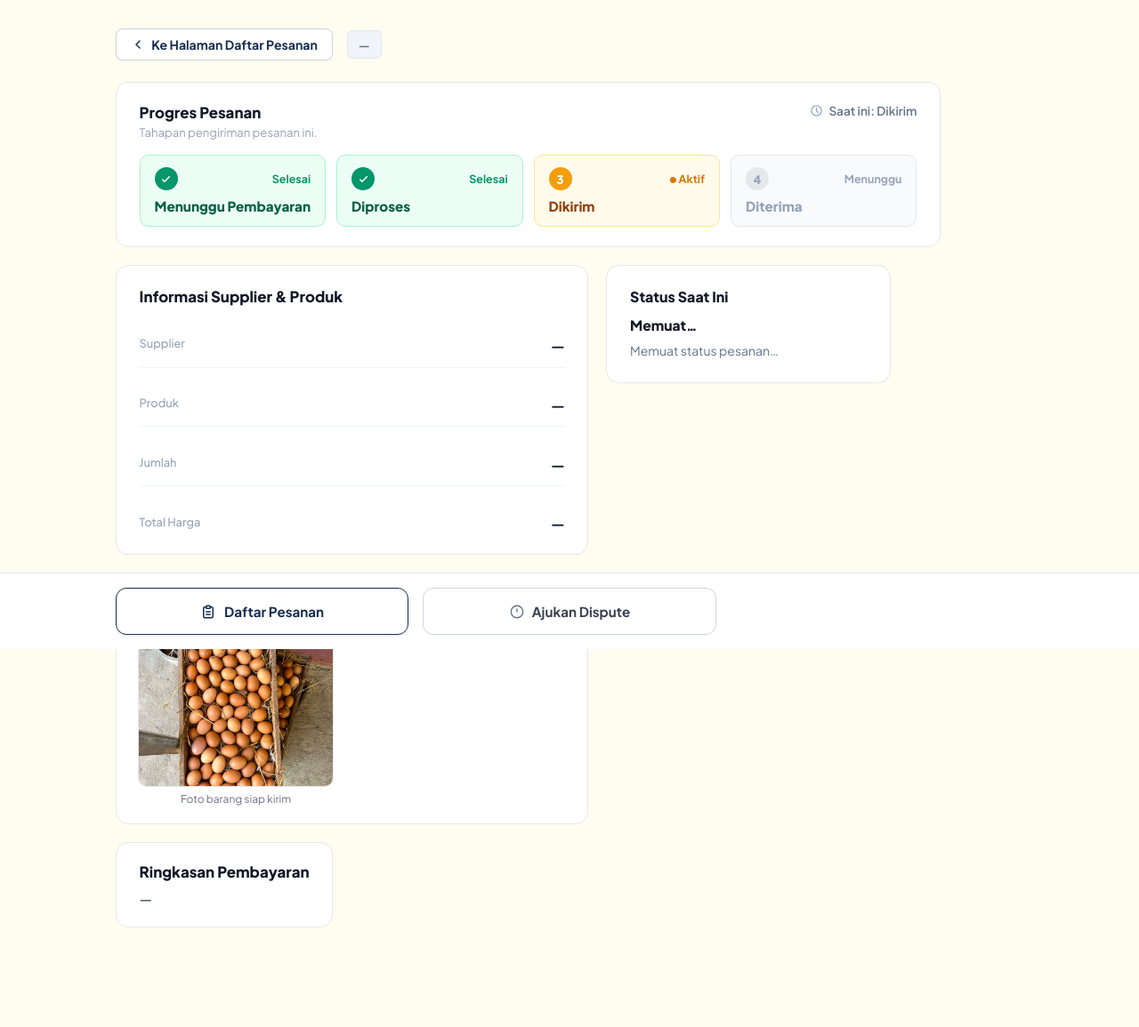
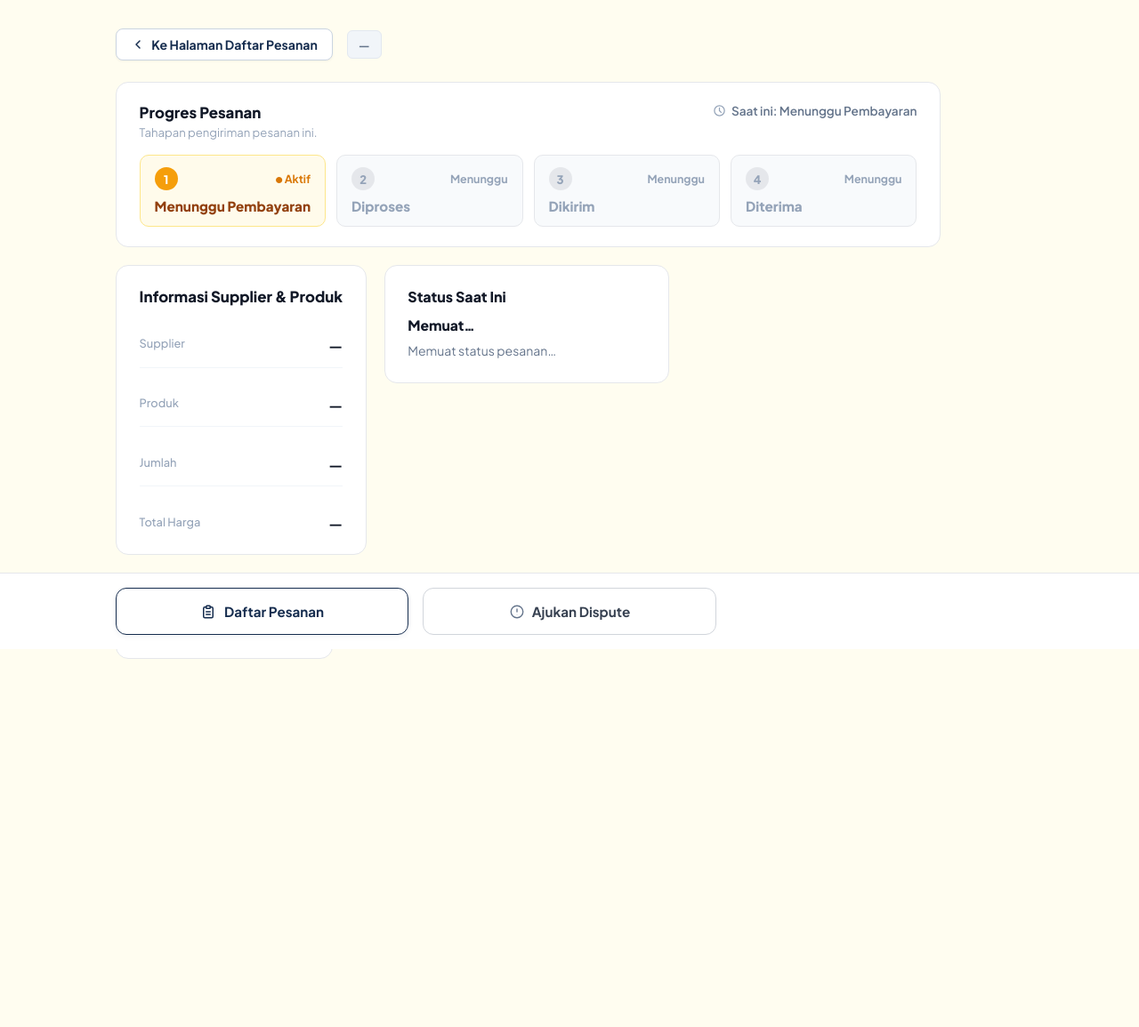
Before and after one commit to Vallens-jpg/B2B, a PHP site: page /pages/order_detail.php in a window 1280 px wide. Shown: the part 70-1225 px from the top of the page at 89% size. After the commit the page ends 811 px from the top, so only its background shows below. Run offline with PHP 8.4, Linux system fonts and the light colour scheme.

Commit message:
Perbaiki total bayar, penghitung pesanan, dan progres/bukti di detail order

```diff
--- a/src/api/order/detail.php
+++ b/src/api/order/detail.php
@@ -24,7 +24,7 @@ try {
     $idPerusahaan = $profil['id_perusahaan'] !== null ? (int) $profil['id_perusahaan'] : null;
 
     $stmt = $pdo->prepare(
-        'SELECT ps.id_pesanan AS id, ps.id_pembeli AS buyer_id, ps.id_perusahaan AS perusahaan_id, pn.id_produk AS produk_id, ps.jumlah AS jumlah_kg, ps.harga_satuan, ps.total_harga AS total, ps.fee_nominal AS fee, ps.status, ps.tanggal_pesanan AS created_at, ps.alasan_batal, pg.no_resi AS resi, pr.nama_produk AS nama_produk, pb.nama_pembeli AS nama_buyer, per.nama_perusahaan AS nama_perusahaan, byr.xendit_id AS nomor_invoice ' .
+        'SELECT ps.id_pesanan AS id, ps.id_pembeli AS buyer_id, ps.id_perusahaan AS perusahaan_id, pn.id_produk AS produk_id, ps.jumlah AS jumlah_kg, ps.harga_satuan, ps.total_harga AS total, ps.fee_nominal AS fee, ps.status, ps.tanggal_pesanan AS created_at, ps.alasan_batal, pg.tanggal_pengiriman AS tanggal_kirim, pg.jasa_pengiriman AS jasa_kirim, pg.no_resi AS resi, pr.nama_produk AS nama_produk, pb.nama_pembeli AS nama_buyer, per.nama_perusahaan AS nama_perusahaan, byr.xendit_id AS nomor_invoice ' .
         'FROM pesanan ps JOIN penawaran pn ON pn.id_penawaran = ps.id_penawaran JOIN produk pr ON pr.id_produk = pn.id_produk JOIN pembeli pb ON pb.id_pembeli = ps.id_pembeli LEFT JOIN perusahaan per ON per.id_perusahaan = ps.id_perusahaan LEFT JOIN pembayaran byr ON byr.id_pesanan = ps.id_pesanan LEFT JOIN pengiriman pg ON pg.id_pesanan = ps.id_pesanan WHERE ps.id_pesanan = ? LIMIT 1'
     );
     $stmt->execute([$id]);
@@ -73,6 +73,8 @@ $order['jumlah_kg'] = (float) $order['jumlah_kg'];
 $order['harga_satuan'] = (float) $order['harga_satuan'];
 $order['total'] = (float) $order['total'];
 $order['fee'] = (float) $order['fee'];
-$order['total_bayar'] = (float) $order['total'] + (float) $order['fee'];
+// Pembeli hanya membayar total_harga; fee platform dipotong dari dana
+// perusahaan, jadi fee TIDAK ditambahkan ke total bayar pembeli.
+$order['total_bayar'] = (float) $order['total'];
 
 json_ok(['order' => $order, 'riwayat' => $riwayat, 'tombol' => $tombol]);
--- a/src/api/order/list.php
+++ b/src/api/order/list.php
@@ -51,7 +51,9 @@ foreach ($orders as &$o) {
     $o['harga_satuan'] = (float) $o['harga_satuan'];
     $o['total'] = (float) $o['total'];
     $o['fee'] = (float) $o['fee'];
-    $o['total_bayar'] = $o['total'] + $o['fee'];
+    // Pembeli hanya membayar total_harga; fee platform dipotong dari dana
+    // perusahaan, jadi fee TIDAK ditambahkan ke total bayar pembeli.
+    $o['total_bayar'] = $o['total'];
     // Kolom escrow hanya ada di cabang perusahaan; cabang pembeli
     // mengembalikan null (isset aman untuk key yang tidak ada).
     $o['jumlah_ditahan'] = isset($o['jumlah_ditahan']) ? (float) $o['jumlah_ditahan'] : null;
--- a/src/pages/order_detail.php
+++ b/src/pages/order_detail.php
@@ -637,45 +637,41 @@
             <circle cx="12" cy="12" r="9"/>
             <path d="M12 7v5l3 3" stroke-linecap="round" stroke-linejoin="round"/>
           </svg>
-          Saat ini: Dikirim
+          <span id="saatIniText">Saat ini: Menunggu Pembayaran</span>
         </div>
       </div>
 
       <div class="dp-steps-row">
 
-        <!-- Step 1: Selesai -->
-        <div class="dp-step-card done">
+        <!-- Step 1 -->
+        <div class="dp-step-card active" id="step1">
           <div class="dp-step-top">
-            <div class="dp-step-check">
-              <svg viewBox="0 0 24 24"><path d="M5 13l4 4L19 7" stroke-linecap="round" stroke-linejoin="round"/></svg>
-            </div>
-            <span class="dp-step-status selesai">Selesai</span>
+            <div class="dp-step-num active-num">1</div>
+            <span class="dp-step-status aktif">Aktif</span>
           </div>
-          <div class="dp-step-label selesai-label">Menunggu Pembayaran</div>
+          <div class="dp-step-label aktif-label">Menunggu Pembayaran</div>
         </div>
 
-        <!-- Step 2: Selesai -->
-        <div class="dp-step-card done">
+        <!-- Step 2 -->
+        <div class="dp-step-card pending" id="step2">
           <div class="dp-step-top">
-            <div class="dp-step-check">
-              <svg viewBox="0 0 24 24"><path d="M5 13l4 4L19 7" stroke-linecap="round" stroke-linejoin="round"/></svg>
-            </div>
-            <span class="dp-step-status selesai">Selesai</span>
+            <div class="dp-step-num pending-num">2</div>
+            <span class="dp-step-status menunggu">Menunggu</span>
           </div>
-          <div class="dp-step-label selesai-label">Diproses</div>
+          <div class="dp-step-label pending-label">Diproses</div>
         </div>
 
-        <!-- Step 3: Aktif -->
-        <div class="dp-step-card active">
+        <!-- Step 3 -->
+        <div class="dp-step-card pending" id="step3">
           <div class="dp-step-top">
-            <div class="dp-step-num active-num">3</div>
-            <span class="dp-step-status aktif">Aktif</span>
+            <div class="dp-step-num pending-num">3</div>
+            <span class="dp-step-status menunggu">Menunggu</span>
           </div>
-          <div class="dp-step-label aktif-label">Dikirim</div>
+          <div class="dp-step-label pending-label">Dikirim</div>
         </div>
 
         <!-- Step 4: Menunggu -->
-        <div class="dp-step-card pending">
+        <div class="dp-step-card pending" id="step4">
           <div class="dp-step-top">
             <div class="dp-step-num pending-num">4</div>
             <span class="dp-step-status menunggu">Menunggu</span>
@@ -721,8 +717,8 @@
         <div class="dp-status-desc">Memuat status pesanan…</div>
       </div>
 
-      <!-- Bukti Pengiriman dari Penjual -->
-      <div class="dp-bukti-card">
+      <!-- Bukti Pengiriman dari Penjual: hanya tampil kalau ada data pengiriman asli. -->
+      <div class="dp-bukti-card" id="buktiCard" style="display:none;">
         <div class="dp-bukti-header">
           <div class="dp-bukti-title">
             <svg width="18" height="18" viewBox="0 0 24 24" fill="none" stroke="#15803D" stroke-width="2" stroke-linecap="round" stroke-linejoin="round">
@@ -731,24 +727,8 @@
               <polyline points="21 15 16 10 5 21"/>
             </svg>
             Bukti Pengiriman dari Penjual
-            <span class="dp-bukti-badge">Diterima</span>
           </div>
-          <div class="dp-bukti-meta">Dikirim: 03 Nov 2026, 09.30</div>
-        </div>
-        <div class="dp-bukti-grid" style="grid-template-columns: 220px;">
-          <!-- Foto barang -->
-          <div>
-            <div class="dp-bukti-thumb" onclick="bukaLightbox('img/bukti-kirim-telur.jpg', 'Foto barang — Telur siap kirim')">
-              <img src="../assets/img/bukti-kirim-telur.jpg" alt="Bukti pengiriman telur">
-              <div class="dp-bukti-overlay">
-                <svg width="28" height="28" viewBox="0 0 24 24" fill="none" stroke="currentColor" stroke-width="2">
-                  <circle cx="11" cy="11" r="8"/><line x1="21" y1="21" x2="16.65" y2="16.65"/>
-                  <line x1="11" y1="8" x2="11" y2="14"/><line x1="8" y1="11" x2="14" y2="11"/>
-                </svg>
-              </div>
-            </div>
-            <div class="dp-bukti-caption">Foto barang siap kirim</div>
-          </div>
+          <div class="dp-bukti-meta" id="buktiMeta">—</div>
         </div>
       </div>
 
@@ -817,6 +797,36 @@
     const urlParams   = new URLSearchParams(window.location.search);
     const orderIdParam = urlParams.get('id');
     // Nilai diisi dari API (?id=); tanpa id, biarkan '—'.
+    // Progres pesanan mengikuti status asli dari database.
+    // Tahapan: 0 Menunggu Pembayaran, 1 Diproses, 2 Dikirim, 3 Diterima.
+    function updateProgress(status) {
+      var labelStatus = { menunggu_bayar: 'Menunggu Pembayaran', dibayar: 'Dibayar', diproses: 'Diproses', dikirim: 'Dikirim', diterima: 'Diterima', selesai: 'Selesai', dibatalkan: 'Dibatalkan' };
+      var tahap = { menunggu_bayar: 0, dibayar: 1, diproses: 1, dikirim: 2, diterima: 3, selesai: 4, dibatalkan: -1 };
+      var cur = (tahap[status] !== undefined) ? tahap[status] : 0;
+      var saatIni = document.getElementById('saatIniText');
+      if (saatIni) saatIni.innerText = 'Saat ini: ' + (labelStatus[status] || status);
+      var checkSvg = '<div class="dp-step-check"><svg viewBox="0 0 24 24"><path d="M5 13l4 4L19 7" stroke-linecap="round" stroke-linejoin="round"/></svg></div>';
+      for (var i = 1; i <= 4; i++) {
+        var card = document.getElementById('step' + i);
+        if (!card) continue;
+        var top = card.querySelector('.dp-step-top');
+        var label = card.querySelector('.dp-step-label');
+        if (cur === -1 || i > cur + 1) {
+          card.className = 'dp-step-card pending';
+          if (top) top.innerHTML = '<div class="dp-step-num pending-num">' + i + '</div><span class="dp-step-status menunggu">Menunggu</span>';
+          if (label) label.className = 'dp-step-label pending-label';
+        } else if (i === cur + 1 && cur < 4) {
+          card.className = 'dp-step-card active';
+          if (top) top.innerHTML = '<div class="dp-step-num active-num">' + i + '</div><span class="dp-step-status aktif">Aktif</span>';
+          if (label) label.className = 'dp-step-label aktif-label';
+        } else {
+          card.className = 'dp-step-card done';
+          if (top) top.innerHTML = checkSvg + '<span class="dp-step-status selesai">Selesai</span>';
+          if (label) label.className = 'dp-step-label selesai-label';
+        }
+      }
+    }
+
     // Kalau dibuka dengan ?id=, ambil order asli dari database.
     if (orderIdParam) {
       fetch('../api/order/detail.php?id=' + encodeURIComponent(orderIdParam))
@@ -824,6 +834,7 @@
         .then(function (res) {
           if (!res.ok) return;
           var o = res.data.order;
+          updateProgress(o.status);
           var badge = document.getElementById('orderIdBadge');
           if (badge) badge.innerText = '#' + o.id;
           document.getElementById('supplierName').innerText = o.nama_perusahaan || '—';
@@ -834,7 +845,7 @@
           var stateEl = document.querySelector('.dp-status-state');
           if (stateEl) stateEl.innerText = 'Status: ' + o.status;
           var descEl = document.querySelector('.dp-status-desc');
-          if (descEl) descEl.innerText = 'Pesanan #' + o.id + ' — ' + o.nama_produk + ' (' + o.jumlah_kg + ' kg). Invoice: total Rp ' + Number(o.total).toLocaleString('id-ID') + ' + fee Rp ' + Number(o.fee).toLocaleString('id-ID') + '.';
+          if (descEl) descEl.innerText = 'Pesanan #' + o.id + ' — ' + o.nama_produk + ' (' + o.jumlah_kg + ' kg). Total bayar Rp ' + Number(o.total_bayar).toLocaleString('id-ID') + '. Fee platform Rp ' + Number(o.fee).toLocaleString('id-ID') + ' dipotong dari dana perusahaan.';
           var btnBayar = document.getElementById('btnBayar');
           var btnBatal = document.getElementById('btnBatalkan');
           var btnTerima = document.getElementById('btnTerima');
@@ -843,6 +854,21 @@
           if (btnTerima && (o.status === 'dikirim' || o.status === 'diterima')) btnTerima.style.display = '';
           var btnUlasan = document.getElementById('btnUlasan');
           if (btnUlasan && o.status === 'selesai') btnUlasan.style.display = '';
+          // Bukti pengiriman hanya tampil kalau ada data pengiriman asli.
+          var buktiCard = document.getElementById('buktiCard');
+          var buktiMeta = document.getElementById('buktiMeta');
+          if (buktiCard) {
+            if (o.resi) {
+              var meta = [];
+              if (o.jasa_kirim) meta.push(o.jasa_kirim);
+              meta.push('No. Resi: ' + o.resi);
+              if (o.tanggal_kirim) meta.push('Dikirim: ' + new Date(o.tanggal_kirim + 'T00:00:00').toLocaleDateString('id-ID', { day: '2-digit', month: 'short', year: 'numeric' }));
+              if (buktiMeta) buktiMeta.innerText = meta.join(' · ');
+              buktiCard.style.display = '';
+            } else {
+              buktiCard.style.display = 'none';
+            }
+          }
           // Riwayat status dari API (field: status_lama, status_baru, created_at).
           var riwayat = res.data.riwayat || [];
           var riwayatCard = document.getElementById('riwayatCard');
```
Also changed, not shown: src/pages/pembeli/order_list.php (+25 -5 lines).
